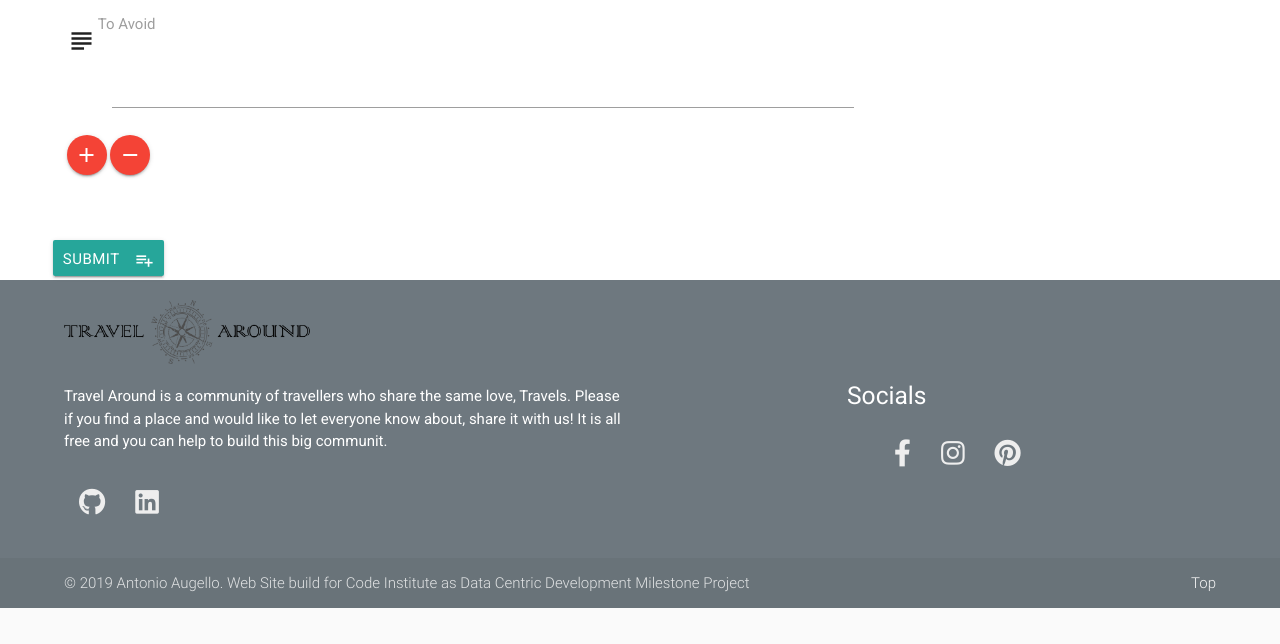
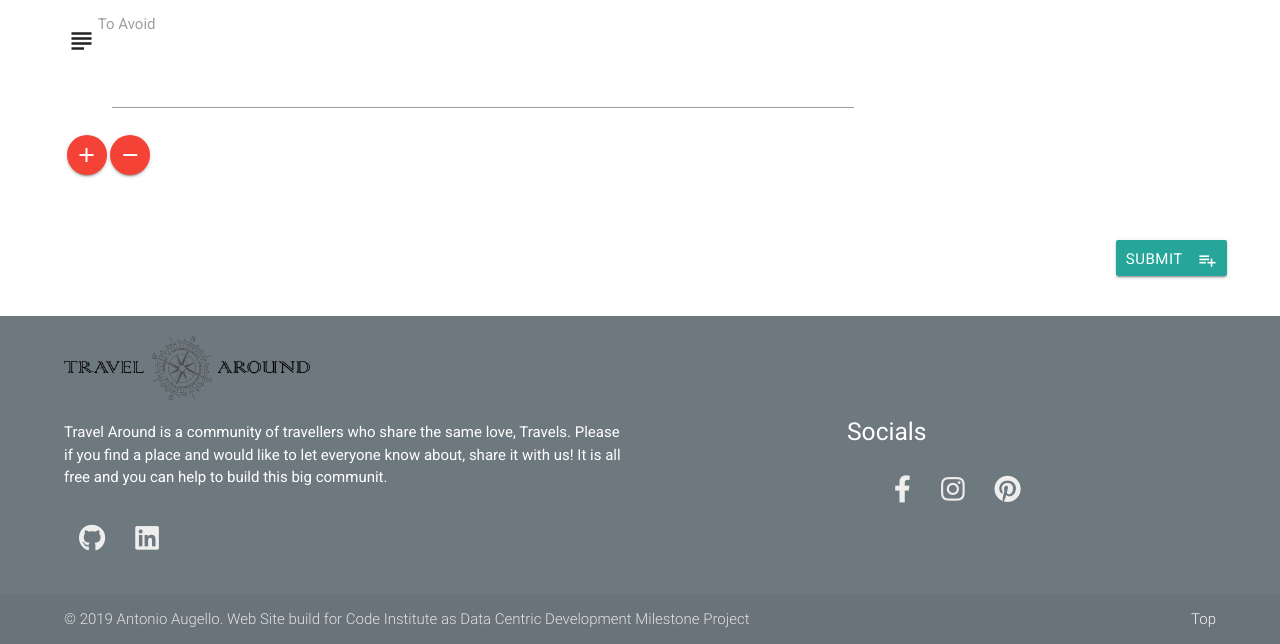
Before and after one commit to augelloantonio/travel-around-milestone, a Flask app: page /add_city in a window 1280 px wide. Shown: the part 1374-2018 px from the top of the page. Before the commit the page ends 1982 px from the top, so only its background shows below. Run offline with Flask 2, Linux system fonts and the light colour scheme; data that the repository does not hold is empty; some libraries are stand-ins or nearby versions.

Commit message:
btn styled

```diff
--- a/templates/addcity.html
+++ b/templates/addcity.html
@@ -106,7 +106,7 @@
 
         <!-- Submit Btn -->
         <div class="row">
-            <div class="edit_btn_row">
+            <div class="edit_btn_float_right">
                 <button class="btn waves-effect waves-light btn_personal" type="submit" name="action">Submit
                 <i class="material-icons right">playlist_add</i>
             </button>
```
Also changed, not shown: templates/editcity.html (+6 -4 lines).
